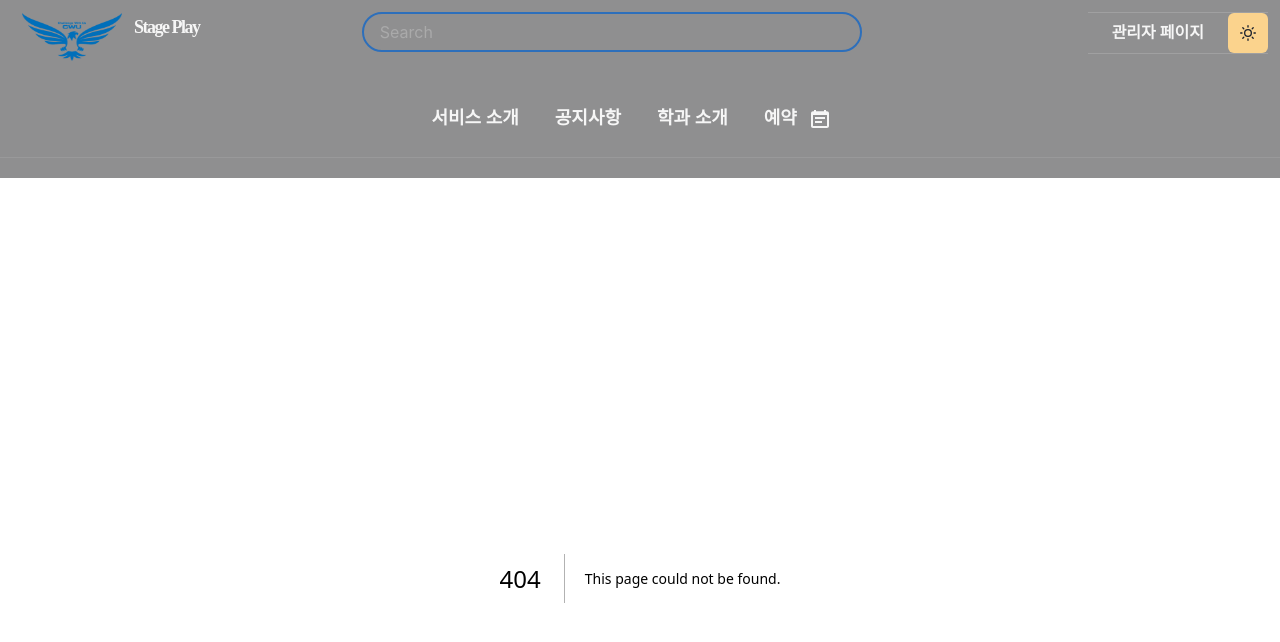
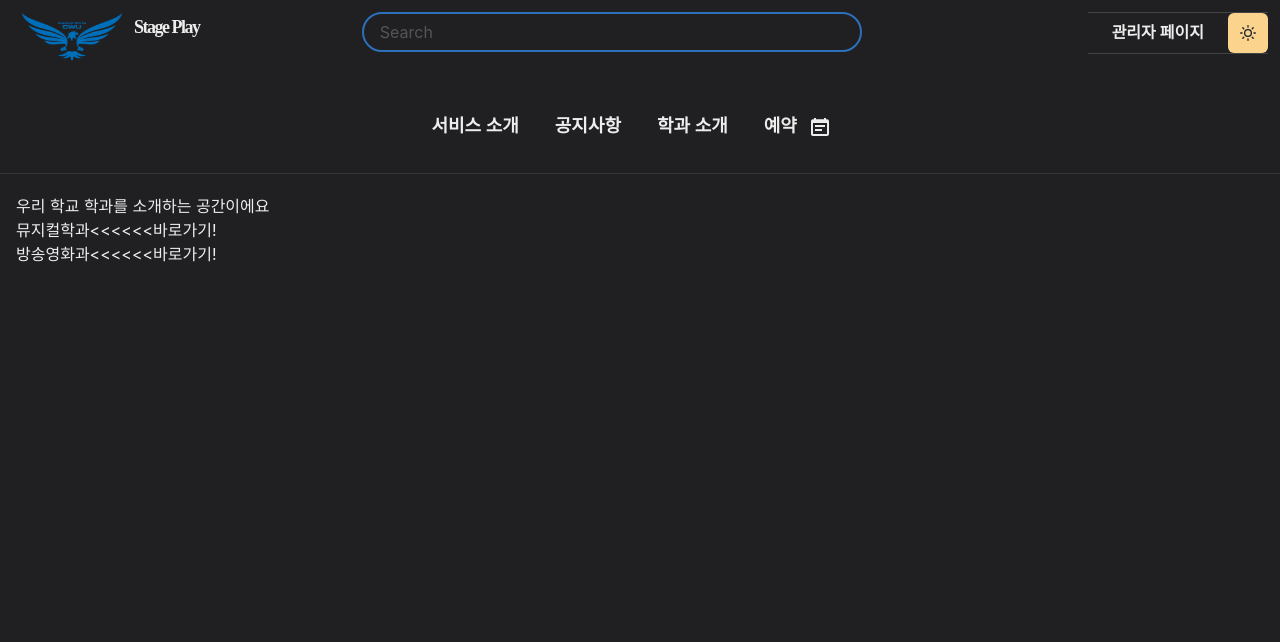
Before and after one commit to Haetae-Code/NextJS_Stage_Play, a Next.js app: page /department in a window 1280 px wide. Before the commit this address had no page. Shown: the top 642 px of the page. Built offline with nearby package versions, Linux system fonts and the light colour scheme.

Commit message:
사이트간 연결 및 관리자 페이지 추가

```diff
--- a/components/NavBar.js
+++ b/components/NavBar.js
@@ -5,7 +5,6 @@ import {
     Container,
     Box,
     Link,
-    Stack,
     Heading,
     Flex,
     Menu,
@@ -19,18 +18,10 @@ import {
     AccordionItem,
     AccordionButton,
     AccordionPanel,
-    AccordionIcon,
-    MenuItemOption,
-    MenuGroup,
-    MenuOptionGroup,
-    MenuDivider,
     Button,
-    ButtonGroup,
     Text,
     VStack,
-    Center,
     Divider,
-    CSSReset,
     Icon,
 } from "@chakra-ui/react";
 
@@ -128,7 +119,7 @@ const Navbar = props => {
             <Box  flex={1} align="right">
 
                   <Button style={{mr: '100px', border: 'none', backgroundColor: 'transparent'}}>
-                    <LinkItem href="/" path={path}>
+                    <LinkItem href="./admin" path={path}>
                       관리자 페이지
                     </LinkItem>
                   </Button>
@@ -231,11 +222,11 @@ const Navbar = props => {
         {/*네비바 메뉴 버튼 */}
         <Box display="flex" justifyContent="center">
              <Menu>
+             <LinkItem href="./service" path={path}>
              <MenuButton marginRight="20px" as={IconButton} fontSize="lg" aria-label="Options"  variant="unstyled" _hover={{ bg: "transparent !important" }} _focus={{ none: true }} zIndex="1" onMouseEnter={handleMouseEnter} onMouseLeave={handleMouseLeave}>
-                 <LinkItem href="/" path={path}>
                    서비스 소개
-                 </LinkItem>
              </MenuButton>
+             </LinkItem>
                <MenuList  isOpen={true} style={{position: "absolute", top: "100%", left: 0, display:"block"}} >
                  <MenuItem>Item 1</MenuItem>
                  <MenuItem>Item 2</MenuItem>
@@ -244,35 +235,34 @@ const Navbar = props => {
 
 
            <Menu>
+           <LinkItem href="./announcement" path={path}>
              <MenuButton marginRight="20px" as={IconButton} fontSize="lg" variant="unstyled" onMouseEnter={handleMouseEnter} onMouseLeave={handleMouseLeave}>
-               <LinkItem href="/" path={path}>
                  공지사항
-               </LinkItem>
              </MenuButton>
+             </LinkItem>
              <MenuList isOpen={true} style={{position: "absolute", top: "100%", left: 0, display:"block"}}>
-               <MenuItem><span>안녕하세요.</span></MenuItem>
+             <MenuItem><span>안녕하세요.</span></MenuItem>
              </MenuList>
            </Menu>
 
            <Menu>
-             <MenuButton marginRight="20px" as={IconButton} fontSize="lg" variant="unstyled" onMouseEnter={handleMouseEnter} onMouseLeave={handleMouseLeave}>
-               <LinkItem href="/" path={path}>
+           <LinkItem href="./department" path={path}>
+             <MenuButton marginRight="20px" as={IconButton} fontSize="lg" variant="unstyled" onMouseEnter={handleMouseEnter} onMouseLeave={handleMouseLeave} >
                  학과 소개
-               </LinkItem>
              </MenuButton>
+           </LinkItem>
              <MenuList isOpen={true} style={{position: "absolute", top: "100%", left: 0, display:"block"}}>
-               <MenuItem><span>와우.</span></MenuItem>
+               <MenuItem><span>뮤지컬학과</span></MenuItem>
+               <MenuItem><span>방송영화과</span></MenuItem>
              </MenuList>
            </Menu>
 
            <Menu>
-
+           <LinkItem href="./reservation" path={path}>
              <MenuButton marginRight="20px" as={IconButton} fontSize="lg" variant="unstyled" onMouseEnter={handleMouseEnter} onMouseLeave={handleMouseLeave}>
-             <LinkItem href="/" path={path}>
                 예약 &nbsp; <Icon as={CalendarIcon}/>
-              </LinkItem>
              </MenuButton>
-
+            </LinkItem>
              <MenuList isOpen={true} style={{position: "absolute", top: "100%", left: 0, display:"block"}}>
                <MenuItem><span>이게 진짜 되네요.</span></MenuItem>
              </MenuList>
--- /dev/null
+++ b/pages/department.js
@@ -0,0 +1,30 @@
+import NextLink from "next/link";
+import Link from "next/link";
+import {
+    Text,
+
+
+} from "@chakra-ui/react";
+import React from "react";
+
+
+
+const department = () => {
+    return(
+        <Text>
+            우리 학교 학과를 소개하는 공간이에요
+                <br/>
+                <Link href="https://musical.chungwoon.ac.kr/musical/index.do">
+                    뮤지컬학과&lt;&lt;&lt;&lt;&lt;&lt;바로가기!
+                </Link>
+                <br/>
+                <Link href="https://bf.chungwoon.ac.kr/bf/index.do">
+                    방송영화과&lt;&lt;&lt;&lt;&lt;&lt;바로가기!
+                </Link>
+
+
+        </Text>
+    )
+}
+
+export default department;
```
Also changed, not shown: pages/admin.js (added, +18 -0 lines), pages/announcement.js (added, +17 -0 lines), pages/service.js (added, +16 -0 lines).
